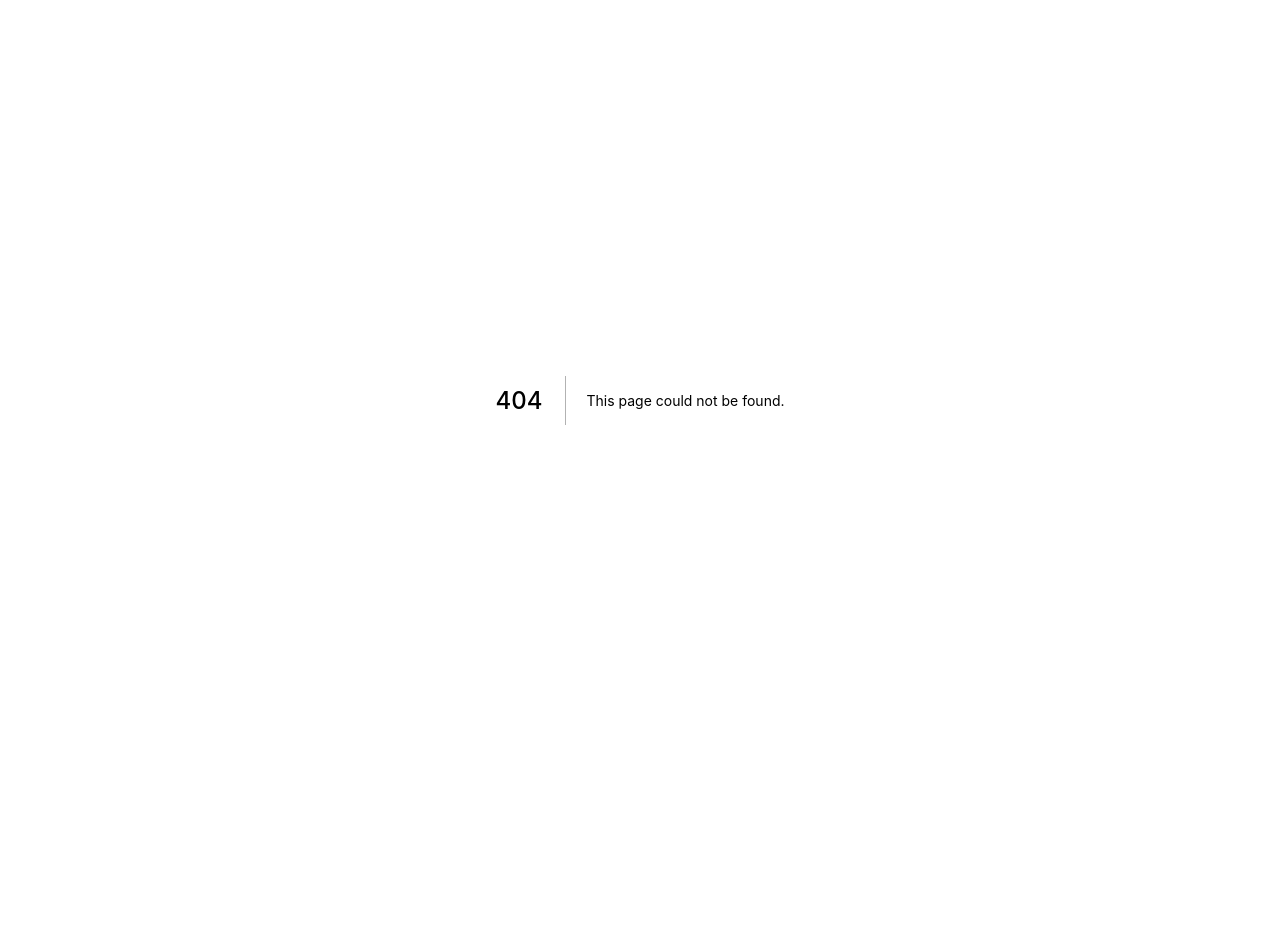
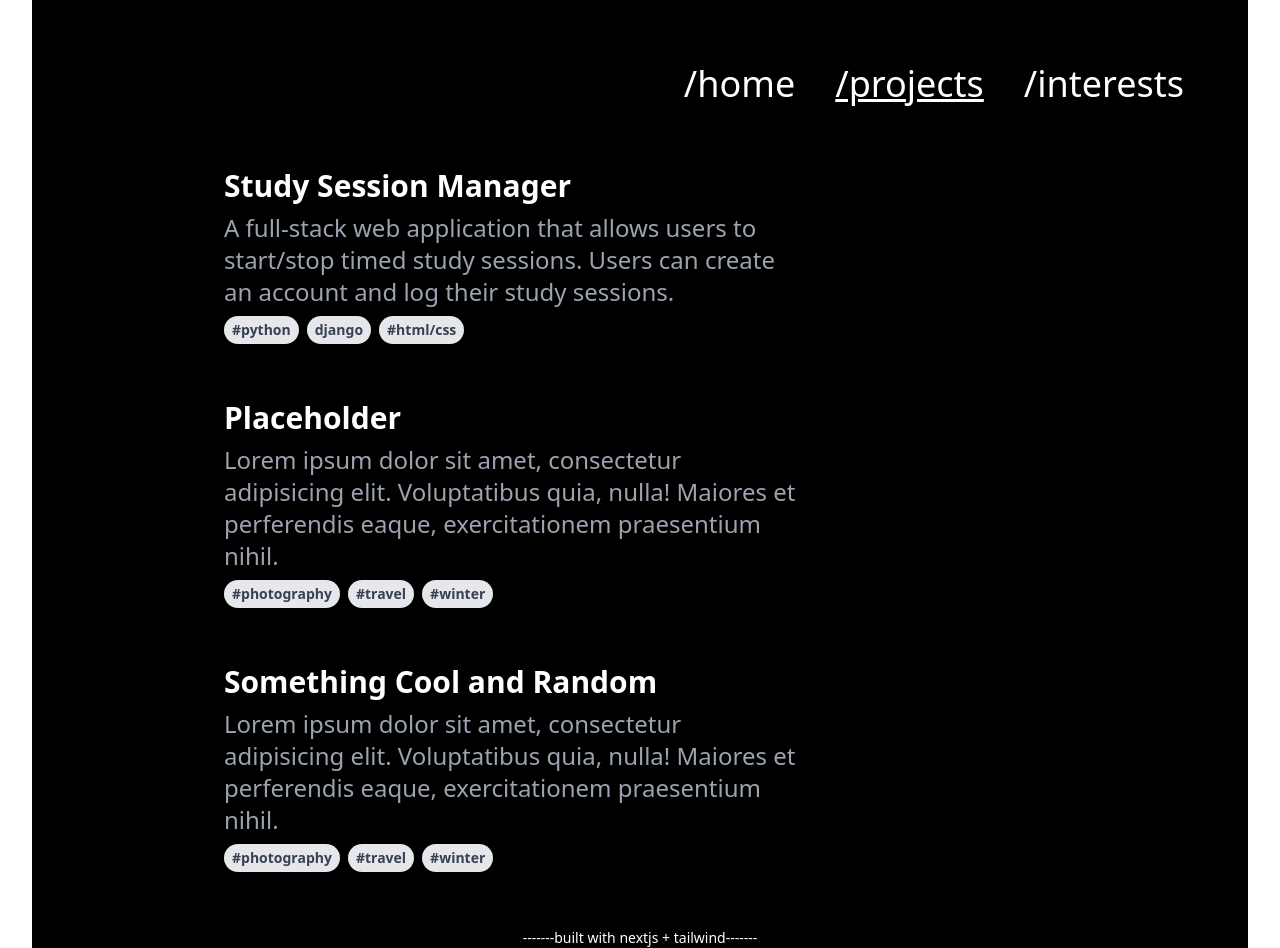
Before and after one commit to dannykd/portfolio-site, a Next.js app: page /projects in a window 1280 px wide. Before the commit this address had no page. Before the commit the page ends 800 px from the top, so only its background shows below. Built offline with nearby package versions, Linux system fonts and the light colour scheme.

Commit message:
new design and projects page

```diff
--- a/pages/index.js
+++ b/pages/index.js
@@ -1,6 +1,7 @@
 import Head from 'next/head'
 import Image from 'next/image'
 import styles from '../styles/Home.module.css'
+import Link from 'next/link'
 
 
 
@@ -17,23 +18,23 @@ export default function Home() {
         <main className="flex-grow">
           <div className="flex justify-end m-4 md:m-8 lg:m-16">
             <ul className="space-x-5 md:space-x-10 lg-space-x-20">
-              <li className="inline"><a href="#" className=" underline font-semibold text-white text-xl md:text-2xl lg:text-4xl">/home</a></li>
-              <li className="inline"><a href="#" className="hover:font-semibold text-white text-xl md:text-2xl lg:text-4xl">/projects</a></li>
-              <li className="inline"><a href="#" className="hover:font-semibold text-white text-xl md:text-2xl lg:text-4xl">/interests</a></li>
+              <li className="inline"><Link href="/"><a className="underline hover:font-semibold text-white text-xl md:text-2xl lg:text-4xl">/home</a></Link></li>
+              <li className="inline"><Link href="/projects"><a className="hover:font-semibold text-white text-xl md:text-2xl lg:text-4xl">/projects</a></Link></li>
+              <li className="inline"><Link href="#"><a className="hover:font-semibold text-white text-xl md:text-2xl lg:text-4xl">/interests</a></Link></li>
             </ul>
           </div>
 
           <div className="flex flex-col ">
             <h1 className="pt-10 text-3xl md:text-5xl lg:text-6xl text-white pl-2 md:pl-10 lg:pl-30 xl:pl-40">
-              hey, i&apos;m danny.
+              Hey, i&apos;m Danny.
             </h1>
-            <p4 className="text-xl pt-4 md:pt-8 lg-12 md:text-2xl lg:text-4xl text-white pl-2 md:pl-10 lg:pl-30 xl:pl-40">
-              20y/o california based developer studying computer science @uci.
+            <p4 className="ml-6 text-gray-400 text-xl pt-4 md:pt-8 lg-12 md:text-2xl lg:text-4xl text-white pl-2 md:pl-10 lg:pl-30 xl:pl-40">
+              20 year-old developer based in California. Currently studying Computer Science @UCI.
             </p4>
 
             <ul className="text-xl pt-4 md:pt-8 lg-12 md:text-2xl lg:text-4xl text-white pl-2 md:pl-10 lg:pl-30 xl:pl-40
             space-x-4 md:space-x-8 lg-space-x-16">
-              <li className="inline hover:font-semibold"><a href="mailto:dannykdoan@gmail.com">email➚</a></li>
+              <li className="inline hover:font-semibold" ><a href="mailto:dannykdoan@gmail.com">email➚</a></li>
               <li className="inline hover:font-semibold"><a href="https://github.com/dkdoan">github➚</a></li>
               <li className="inline hover:font-semibold"><a href="https://www.linkedin.com/in/danny-doan-609595223">linkedin➚</a></li>
             </ul>
@@ -41,8 +42,9 @@ export default function Home() {
 
           <div className="pt-20 md:pt-24 lg:pt-28">
             <p1 className="text-l pt-4 md:pt-8 lg-12 md:text-2xl lg:text-4xl text-white pl-2 md:pl-10 lg:pl-30 xl:pl-40">
-              also, here&apos;s a picture of my cat &lt;3</p1>
-            <img className="pt-4 h-72 pl-2 md:pl-10 lg:pl-30 xl:pl-40" src="/rue_for_site.jpg"/>
+
+            </p1>
+
           </div>
         </main>
         <footer>
--- /dev/null
+++ b/pages/projects.js
@@ -0,0 +1,73 @@
+import Link from 'next/link'
+import styles from '../styles/Home.module.css'
+import Head from 'next/head'
+function Projects() {
+  return (
+    <div className={styles.container}>
+      <Head>
+        <title>Danny Doan</title>
+        <meta name="author" content="Danny Doancdcdgit addgi-" />
+        <link rel="icon" href="/favicon.ico" />
+      </Head>
+
+      <body className="bg-black flex flex-col min-h-screen">
+        <main className="flex-grow">
+          <div className="flex justify-end m-4 md:m-8 lg:m-16">
+            <ul className="space-x-5 md:space-x-10 lg-space-x-20">
+              <li className="inline"><Link href="/"><a className="hover:font-semibold text-white text-xl md:text-2xl lg:text-4xl">/home</a></Link></li>
+              <li className="inline"><Link href="/projects"><a className="underline hover:font-semibold text-white text-xl md:text-2xl lg:text-4xl">/projects</a></Link></li>
+              <li className="inline"><Link href="#"><a className="hover:font-semibold text-white text-xl md:text-2xl lg:text-4xl">/interests</a></Link></li>
+            </ul>
+          </div>
+          <div clasName="flex flex-col">
+            <div className="flex mt-8 md:mt-16">
+                        <div class="max-w-xl rounded overflow-hidden shadow-lg ml-8 md:ml-48 mb-8 md:mb-12">
+                            <div class="font-bold text-xl md:text-3xl mb-2 text-white rounded-lg">Study Session Manager</div>
+                                <p class="text-gray-400 text-l md:text-2xl pb-2">
+                                 A full-stack web application that allows users to start/stop timed study sessions. Users can create an account and log their study sessions.
+                                </p>
+
+                                <span class="inline-block bg-gray-200 rounded-full px-2 py-1 text-sm font-semibold text-gray-700 mr-2 mb-2">#python</span>
+                                <span class="inline-block bg-gray-200 rounded-full px-2 py-1 text-sm font-semibold text-gray-700 mr-2 mb-2">django</span>
+                                <span class="inline-block bg-gray-200 rounded-full px-2 py-1 text-sm font-semibold text-gray-700 mr-2 mb-2">#html/css</span>
+                            </div>
+                        </div>
+
+                        <div class="max-w-xl rounded overflow-hidden shadow-lg ml-8 md:ml-48 mb-8 md:mb-12">
+                            <div class="font-bold text-xl md:text-3xl mb-2 text-white rounded-lg">Placeholder</div>
+                                <p class="text-gray-400 text-l md:text-2xl pb-2">
+                                Lorem ipsum dolor sit amet, consectetur adipisicing elit. Voluptatibus quia, nulla! Maiores et perferendis eaque, exercitationem praesentium nihil.
+                                </p>
+
+                                <span class="inline-block bg-gray-200 rounded-full px-2 py-1 text-sm font-semibold text-gray-700 mr-2 mb-2">#photography</span>
+                                <span class="inline-block bg-gray-200 rounded-full px-2 py-1 text-sm font-semibold text-gray-700 mr-2 mb-2">#travel</span>
+                                <span class="inline-block bg-gray-200 rounded-full px-2 py-1 text-sm font-semibold text-gray-700 mr-2 mb-2">#winter</span>
+                            </div>
+
+
+                        <div class="max-w-xl rounded overflow-hidden shadow-lg ml-8 md:ml-48 mb-8 md:mb-12">
+                            <div class="font-bold text-xl md:text-3xl mb-2 text-white rounded-lg">Something Cool and Random</div>
+                                <p class="text-gray-400 text-l md:text-2xl pb-2">
+                                Lorem ipsum dolor sit amet, consectetur adipisicing elit. Voluptatibus quia, nulla! Maiores et perferendis eaque, exercitationem praesentium nihil.
+                                </p>
+
+                                <span class="inline-block bg-gray-200 rounded-full px-2 py-1 text-sm font-semibold text-gray-700 mr-2 mb-2">#photography</span>
+                                <span class="inline-block bg-gray-200 rounded-full px-2 py-1 text-sm font-semibold text-gray-700 mr-2 mb-2">#travel</span>
+                                <span class="inline-block bg-gray-200 rounded-full px-2 py-1 text-sm font-semibold text-gray-700 mr-2 mb-2">#winter</span>
+                            </div>
+            </div>
+
+
+
+
+        </main>
+        <footer>
+          <p className="text-white text-sm md:text-md text-center">-------built with nextjs + tailwind-------</p>
+        </footer>
+      </body>
+
+    </div>
+  )
+}
+
+export default Projects
```
